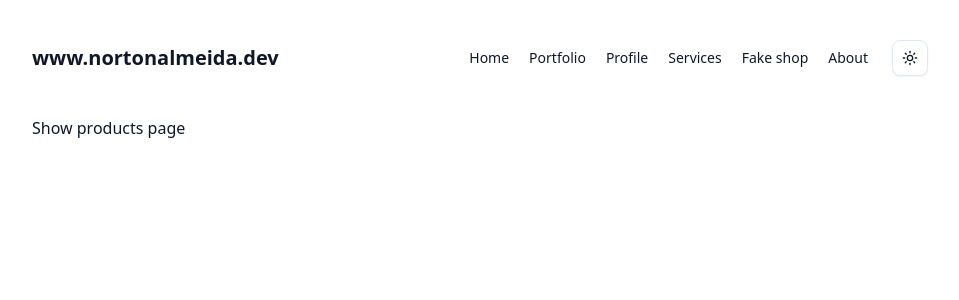
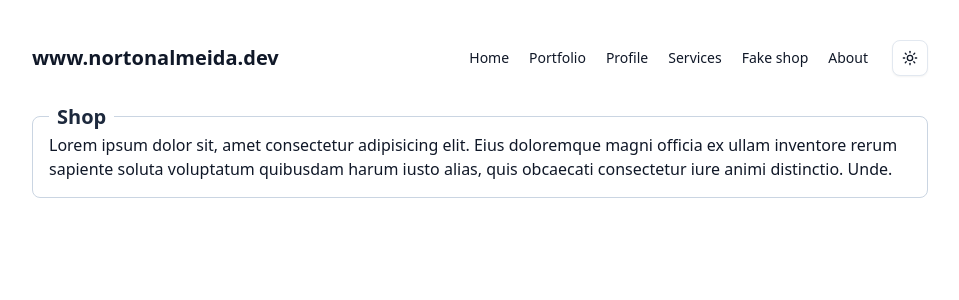
Before and after one commit to nortonx/nortonalmeida.dev, a Next.js app: page /shop in a window 1280 px wide. Shown: the top 300 px of the page, without its empty margins (160-1119 px from the left). Built offline with nearby package versions, Linux system fonts and the light colour scheme.

Commit message:
feat/xsection-component: add custom NSection, XButton and XInput components
implement reusable section component with title styling
create customizable button with rounded corners
add input component with optional icon support
update page layouts to use new NSection component

```diff
--- a/src/app/about/page.tsx
+++ b/src/app/about/page.tsx
@@ -1,3 +1,16 @@
+import NSection from "@/components/custom/NSection"
+
 export default function About() {
-  return <div>This is the About Page</div>
+  return (
+    <div>
+      <NSection title="About">
+        <p>
+          Lorem ipsum dolor sit, amet consectetur adipisicing elit. Eius
+          doloremque magni officia ex ullam inventore rerum sapiente soluta
+          voluptatum quibusdam harum iusto alias, quis obcaecati consectetur
+          iure animi distinctio. Unde.
+        </p>
+      </NSection>
+    </div>
+  )
 }
--- a/src/app/page.tsx
+++ b/src/app/page.tsx
@@ -1,9 +1,16 @@
-"use client"
+import NSection from "@/components/custom/NSection"
 
 export default function Home() {
   return (
     <div data-testid="home-page">
-      <h1>Content</h1>
+      <NSection title="Content">
+        <p>
+          Lorem ipsum dolor sit, amet consectetur adipisicing elit. Eius
+          doloremque magni officia ex ullam inventore rerum sapiente soluta
+          voluptatum quibusdam harum iusto alias, quis obcaecati consectetur
+          iure animi distinctio. Unde.
+        </p>
+      </NSection>
     </div>
   )
 }
--- a/src/app/portfolio/page.tsx
+++ b/src/app/portfolio/page.tsx
@@ -1,40 +1,16 @@
-import { getRepos } from "@/app/actions/getRepos"
-import Link from "next/link"
-
-interface Repo {
-  id: number
-  name: string
-  html_url: string
-  description: string
-}
+import NSection from "@/components/custom/NSection"
 
 export default async function Portfolio() {
-  // @ts-expect-error Type "unknown" is not assignable to type "Repo"
-  const repos: Repo[] = await getRepos()
-
   return (
     <div data-testid="portfolio-page">
-      <h1 className="text-2xl font-bold">Portfolio</h1>
-      <ul className="repository-list">
-        {repos?.map((repo: Repo) => {
-          return (
-            <li key={repo?.id} className="my-4">
-              <div>
-                <Link
-                  href={repo?.html_url}
-                  className="text-slate-400"
-                  data-testid={repo.name}
-                  target={"_blank"}
-                >
-                  {" "}
-                  {repo?.name}
-                </Link>
-                <div className="italic">Description - {repo?.description}</div>
-              </div>
-            </li>
-          )
-        })}
-      </ul>
+      <NSection title="Projects">
+        <p>
+          Lorem ipsum dolor sit, amet consectetur adipisicing elit. Eius
+          doloremque magni officia ex ullam inventore rerum sapiente soluta
+          voluptatum quibusdam harum iusto alias, quis obcaecati consectetur
+          iure animi distinctio. Unde.
+        </p>
+      </NSection>
     </div>
   )
 }
--- a/src/app/profile/page.tsx
+++ b/src/app/profile/page.tsx
@@ -1,3 +1,16 @@
+import NSection from "@/components/custom/NSection"
+
 export default function ProfilePage() {
-  return <div>This is the Profile Page</div>
+  return (
+    <div>
+      <NSection title="Profile">
+        <p>
+          Lorem ipsum dolor sit, amet consectetur adipisicing elit. Eius
+          doloremque magni officia ex ullam inventore rerum sapiente soluta
+          voluptatum quibusdam harum iusto alias, quis obcaecati consectetur
+          iure animi distinctio. Unde.
+        </p>
+      </NSection>
+    </div>
+  )
 }
--- a/src/app/shop/page.tsx
+++ b/src/app/shop/page.tsx
@@ -1,3 +1,16 @@
+import NSection from "@/components/custom/NSection"
+
 export default function ShopPage() {
-  return <div>Show products page</div>
+  return (
+    <div>
+      <NSection title="Shop">
+        <p>
+          Lorem ipsum dolor sit, amet consectetur adipisicing elit. Eius
+          doloremque magni officia ex ullam inventore rerum sapiente soluta
+          voluptatum quibusdam harum iusto alias, quis obcaecati consectetur
+          iure animi distinctio. Unde.
+        </p>
+      </NSection>
+    </div>
+  )
 }
--- /dev/null
+++ b/src/components/custom/NSection.tsx
@@ -0,0 +1,29 @@
+import * as React from "react"
+import { cn } from "@/lib/utils"
+
+export interface NSectionProps extends React.ComponentProps<"section"> {
+  title: string
+}
+
+export default function NSection({
+  title,
+  className,
+  children,
+  ...props
+}: NSectionProps) {
+  return (
+    <section
+      aria-label={title}
+      className={cn(
+        "relative border rounded-md p-4 border-slate-300",
+        className,
+      )}
+      {...props}
+    >
+      <span className="absolute -top-3.5 left-4 inline-block rounded-sm bg-background px-2 text-xl font-bold dark:text-slate-200 text-slate-800">
+        {title}
+      </span>
+      {children}
+    </section>
+  )
+}
--- /dev/null
+++ b/src/components/custom/XButton.tsx
@@ -0,0 +1,32 @@
+import * as React from "react"
+import { Button } from "@/components/ui/button"
+import { cn } from "@/lib/utils"
+
+export interface XButtonProps extends React.ComponentProps<typeof Button> {
+  label?: string
+}
+
+export default function XButton({
+  label,
+  className,
+  variant = "default",
+  size,
+  children,
+  ...props
+}: XButtonProps) {
+  return (
+    <Button
+      variant={variant}
+      size={size}
+      className={cn(
+        "rounded-full",
+        // Only add default paddings if no size is provided
+        !size && "px-4 py-2",
+        className,
+      )}
+      {...props}
+    >
+      {children ?? label}
+    </Button>
+  )
+}
--- /dev/null
+++ b/src/components/custom/XInput.tsx
@@ -0,0 +1,31 @@
+import * as React from "react"
+import { cn } from "@/lib/utils"
+import { Input } from "@/components/ui/input"
+import type { LucideIcon } from "lucide-react"
+
+export interface XInputProps extends React.ComponentProps<typeof Input> {
+  icon?: LucideIcon
+}
+
+export default function XInput({
+  className,
+  icon: Icon,
+  type = "text",
+  ...props
+}: XInputProps) {
+  return (
+    <div className="relative">
+      {Icon && (
+        <Icon
+          className="absolute left-3 top-1/2 -translate-y-1/2 size-4 text-muted-foreground"
+          aria-hidden="true"
+        />
+      )}
+      <Input
+        type={type}
+        {...props}
+        className={cn("rounded-full", Icon && "pl-9", className)}
+      />
+    </div>
+  )
+}
--- a/src/components/ui/input.tsx
+++ b/src/components/ui/input.tsx
@@ -1,22 +1,21 @@
 import * as React from "react"
+
 import { cn } from "@/lib/utils"
 
-const Input = React.forwardRef<
-  HTMLInputElement,
-  React.InputHTMLAttributes<HTMLInputElement>
->(({ className, ...props }, ref) => {
+function Input({ className, type, ...props }: React.ComponentProps<"input">) {
   return (
     <input
-      ref={ref}
+      type={type}
+      data-slot="input"
       className={cn(
-        "flex h-9 w-full rounded-md border border-input bg-background px-3 py-2 text-sm shadow-xs transition-all file:border-0 file:bg-transparent file:text-sm file:font-medium placeholder:text-muted-foreground focus-visible:border-ring focus-visible:ring-ring/50 focus-visible:ring-[3px] disabled:cursor-not-allowed disabled:opacity-50",
-        className,
+        "file:text-foreground placeholder:text-muted-foreground selection:bg-primary selection:text-primary-foreground dark:bg-input/30 border-input h-9 w-full min-w-0 rounded-md border bg-transparent px-3 py-1 text-base shadow-xs transition-[color,box-shadow] outline-none file:inline-flex file:h-7 file:border-0 file:bg-transparent file:text-sm file:font-medium disabled:pointer-events-none disabled:cursor-not-allowed disabled:opacity-50 md:text-sm",
+        "focus-visible:border-ring focus-visible:ring-ring/50 focus-visible:ring-[3px]",
+        "aria-invalid:ring-destructive/20 dark:aria-invalid:ring-destructive/40 aria-invalid:border-destructive",
+        className
       )}
       {...props}
     />
   )
-})
-
-Input.displayName = "Input"
+}
 
 export { Input }
```
Also changed, not shown: 2 other files (tests, documents, lock files or other folders).
